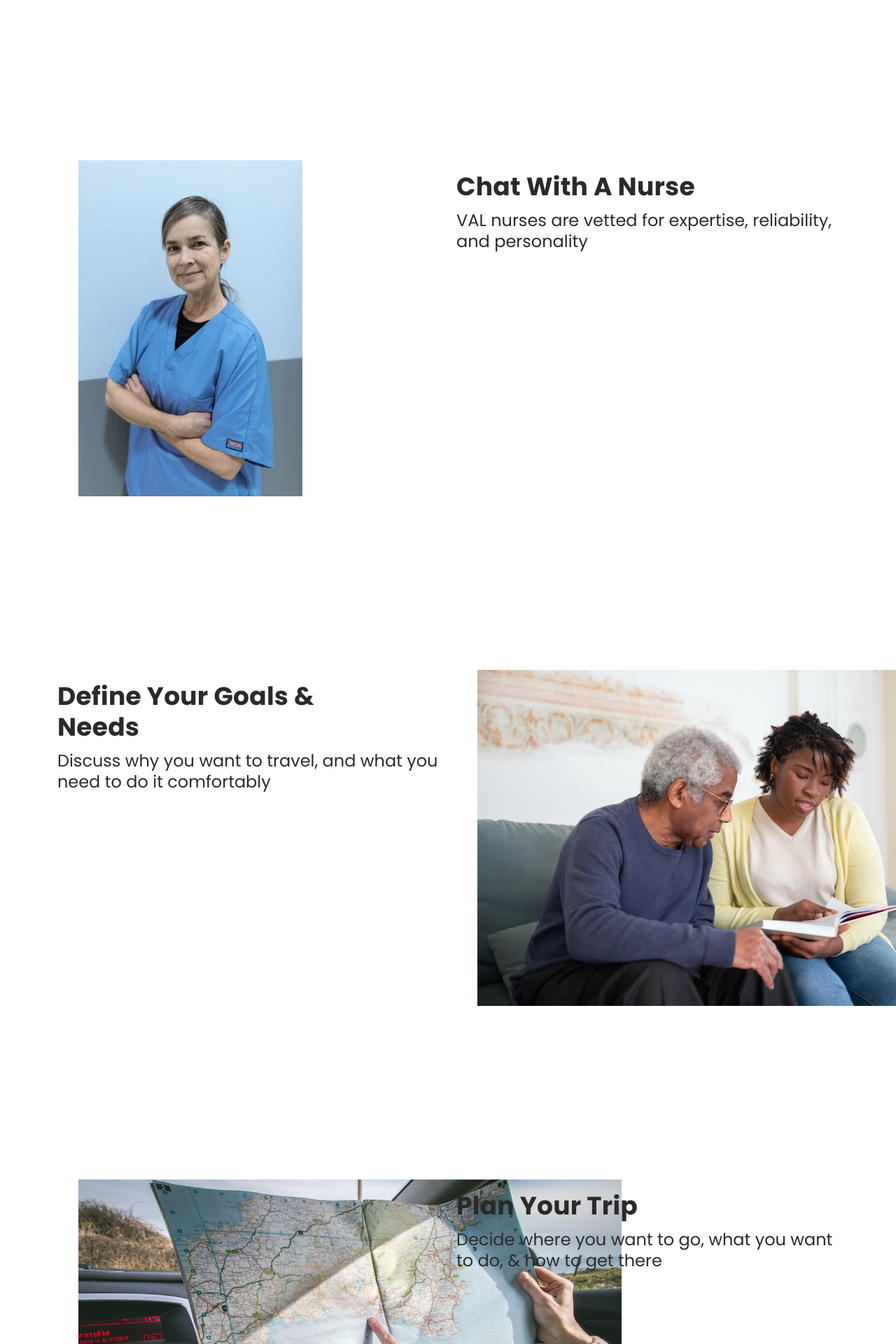
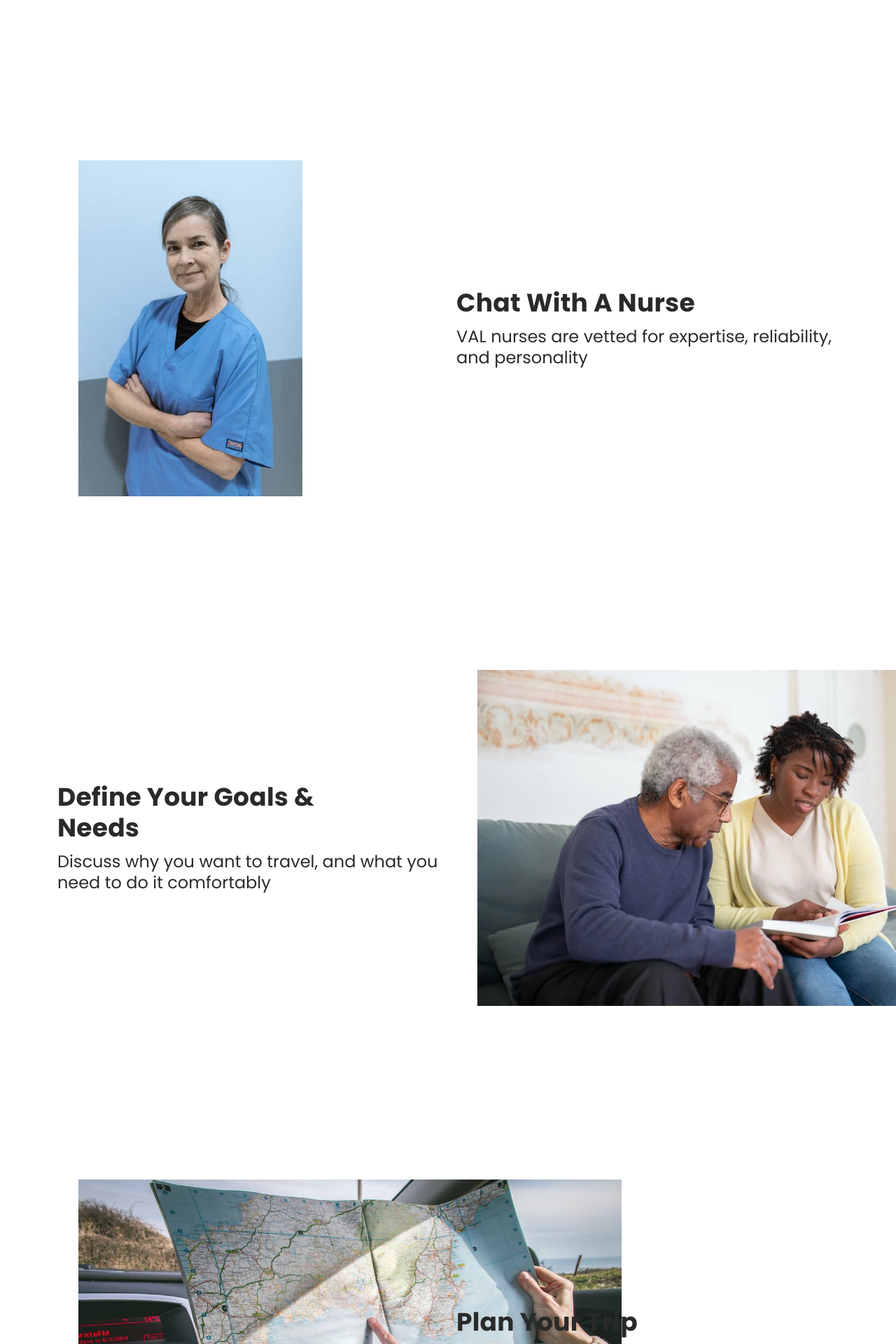
Before and after one commit to SabianF/VAL-landing-page, a PHP site: page / in a window 1280 px wide; the page is wider, and only the part inside the window is pictured. Shown: the part 1447-3367 px from the top of that part at 70% size. Run offline with PHP 8.4, Linux system fonts and the light colour scheme.

Commit message:
revert: returned centering blocks

```diff
--- a/assets/css/templatemo-onix-digital.css
+++ b/assets/css/templatemo-onix-digital.css
@@ -1110,9 +1110,9 @@ About
 }
 
 .about-us .center {
-  /* display: flex;
+  display: flex;
   justify-content: center;
-  align-items: center; */
+  align-items: center;
 }
 
 .about-us .container {
```
